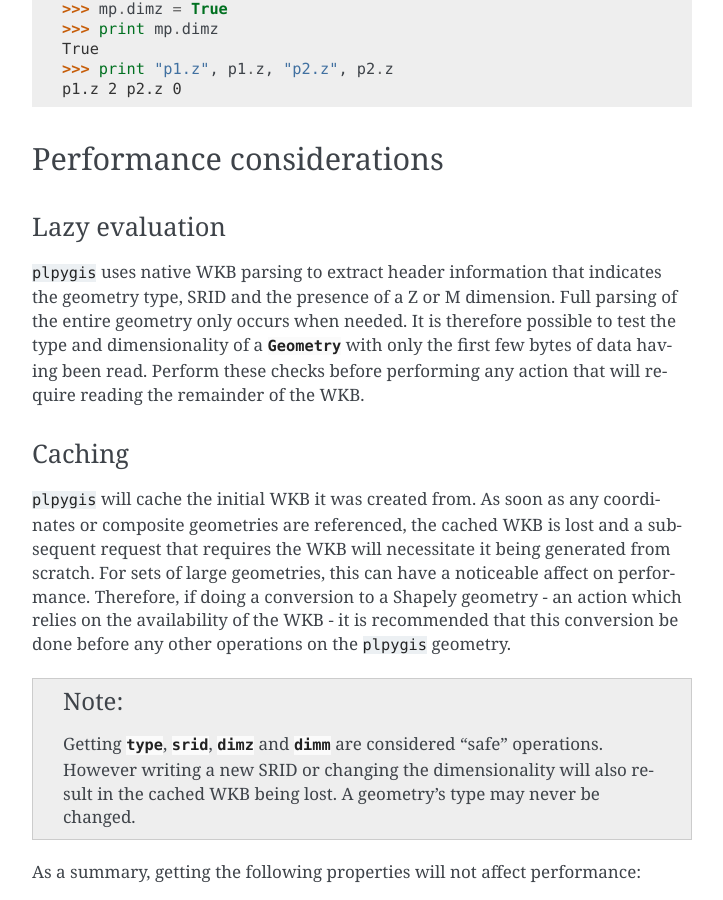
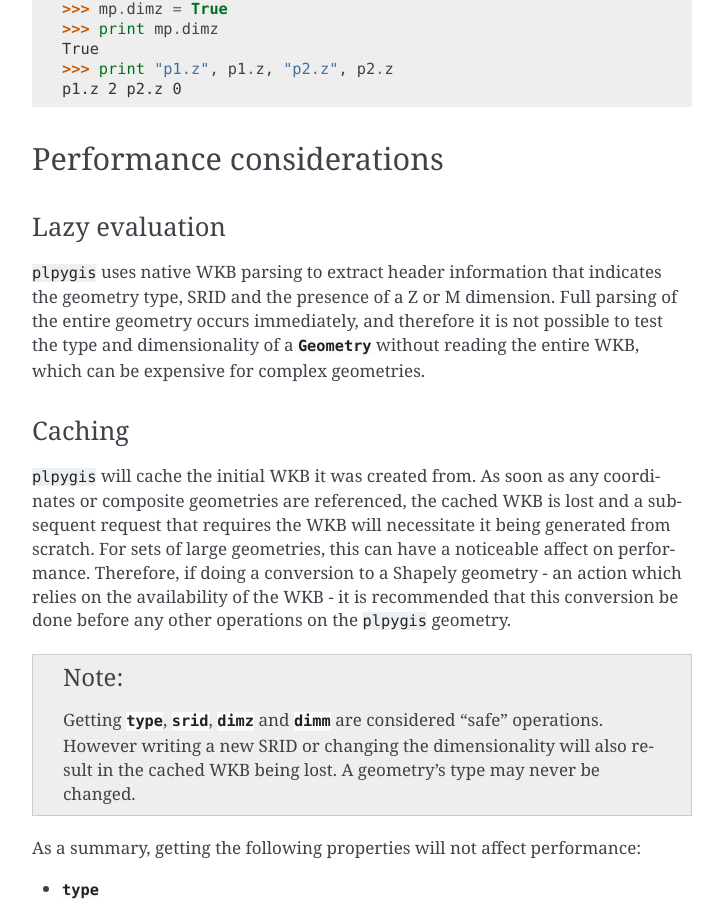
Before and after one commit to bosth/plpygis, a Sphinx documentation site: the page built from doc/source/subclasses.rst, in a window 1280 px wide and 900 px high, scrolled down 2810 px. Shown: the whole window, without its empty margins (388-1111 px from the left). Built offline with Sphinx 7.4.7, drawn with Linux system fonts in a browser that asks for light colours.

Commit message:
Initial commit of removing lazy eval for wkbs. Still need to check when referencing coordinates so that wkb can be cleared.

```diff
--- a/doc/source/subclasses.rst
+++ b/doc/source/subclasses.rst
@@ -117,7 +117,7 @@ Performance considerations
 Lazy evaluation
 ^^^^^^^^^^^^^^^
 
-``plpygis`` uses native WKB parsing to extract header information that indicates the geometry type, SRID and the presence of a Z or M dimension. Full parsing of the entire geometry only occurs when needed. It is therefore possible to test the type and dimensionality of a :class:`Geometry <plpygis.geometry.Geometry>` with only the first few bytes of data having been read. Perform these checks before performing any action that will require reading the remainder of the WKB.
+``plpygis`` uses native WKB parsing to extract header information that indicates the geometry type, SRID and the presence of a Z or M dimension. Full parsing of the entire geometry occurs immediately, and therefore it is not possible to test the type and dimensionality of a :class:`Geometry <plpygis.geometry.Geometry>` without reading the entire WKB, which can be expensive for complex geometries.
 
 Caching
 ^^^^^^^
```
